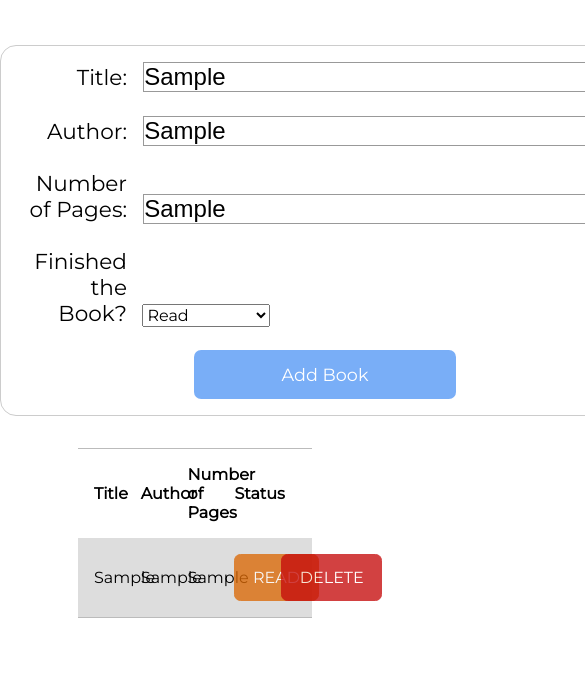
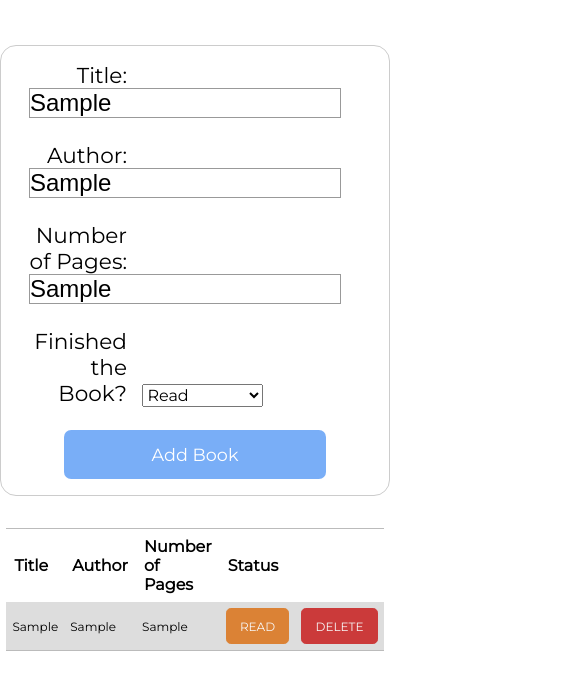
Before and after one commit to apcurran/library-app, a plain HTML site: page index.html in a window 390 px wide. Both pictures are taken after typing "Sample", "Sample", "Sample" into the empty fields and a click on the button "Add Book". Shown: the part 109-798 px from the top of the page, 585 px wide, since content can reach past the window. Drawn offline with Linux system fonts and the light colour scheme.

Commit message:
Altered mobile layout for the table to better accommodate smaller devices

```diff
--- a/style.css
+++ b/style.css
@@ -23,7 +23,7 @@
 
 form {
     margin: 0 auto;
-    width: 650px;
+    max-width: 650px;
     padding: 1em;
     border: 1px solid #ccc;
     border-radius: 1em;
@@ -42,7 +42,7 @@ label {
 
 input {
     margin-left: 0.5em;
-    width: 450px;
+    max-width: 450px;
     background-color: #fff;
     font: 1.5em sans-serif;
     border: 1px solid #999;
@@ -55,7 +55,7 @@ input:focus {
 
 #read {
     display: inline-block;
-    width: 8em;
+    max-width: 8em;
     margin-left: 0.7em;
     font-size: 1rem;
 }
@@ -112,7 +112,7 @@ label[for="read"] {
 }
 
 table {
-    width: 60%;
+    max-width: 90%;
     margin: 0 auto;
     margin-top: 2em;
     margin-bottom: 4em;
@@ -123,7 +123,8 @@ table {
     border-collapse: collapse;
 }
 
-th, td {
+th,
+td {
     padding: 1em;
 }
 
@@ -134,3 +135,16 @@ th, td {
 #book-list tr:nth-child(odd) {
     background-color: #ddd;
 }
+
+@media screen and (max-width: 35em) {
+    tr td,
+    .read-status,
+    .delete {
+        font-size: .75rem;
+    }
+
+    th,
+    td {
+        padding: .5em;
+    }
+}
```
